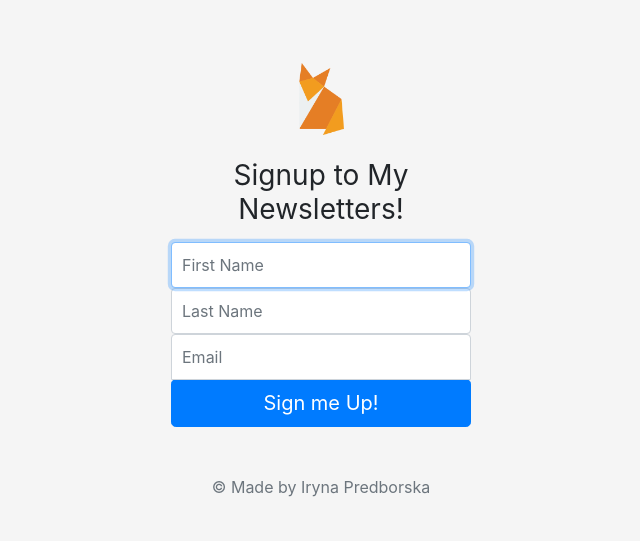
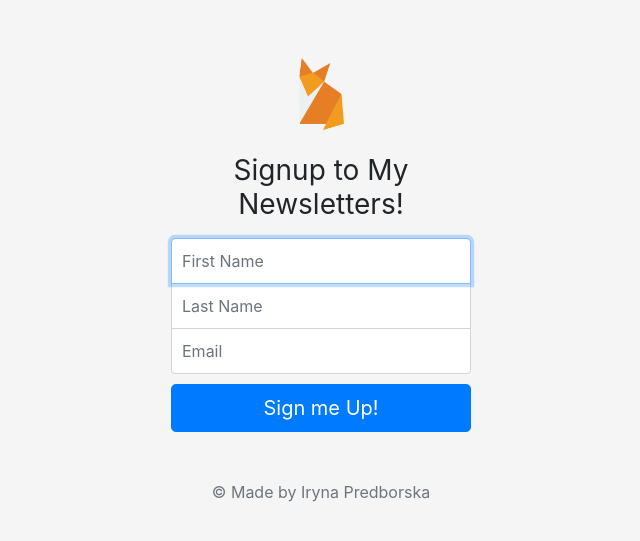
Before and after one commit to mala-biedronka/newsletter-signup, a website: page index.html in a window 1280 px wide. Shown: the part 111-652 px from the top of the page, without its empty margins (319-959 px from the left). Drawn offline with nearby package versions, Linux system fonts and the light colour scheme.

Commit message:
create an object that we need to send as a POST Request to the Mailchimp server

```diff
--- a/index.html
+++ b/index.html
@@ -41,7 +41,7 @@
         }
     </style>
     <!-- Custom styles for this template -->
-    <link href="styles.css" rel="stylesheet">
+    <link href="css/styles.css" rel="stylesheet">
 
 <!-- JS, Popper.js, and jQuery   -->
 <!--    <script src="https://code.jquery.com/jquery-3.4.1.slim.min.js" integrity="sha384-J6qa4849blE2+poT4WnyKhv5vZF5SrPo0iEjwBvKU7imGFAV0wwj1yYfoRSJoZ+n" crossorigin="anonymous"></script>-->
@@ -50,14 +50,14 @@
 
 </head>
 <body class="text-center">
-<form class="form-signin">
+<form class="form-signin" action="/" method="post">
     <img class="mb-4" src="images/fox.png" alt="" width="72" height="72">
 
     <h1 class="h3 mb-3 font-weight-normal">Signup to My Newsletters!</h1>
 
-    <input type="text" class="form-control" placeholder="First Name" required autofocus>
-    <input type="text" class="form-control" placeholder="Last Name" required>
-    <input type="email" class="form-control" placeholder="Email" required>
+    <input type="text" class="form-control top" name="firstName" placeholder="First Name" required autofocus>
+    <input type="text" class="form-control middle" name="lastName" placeholder="Last Name" required>
+    <input type="email" class="form-control bottom" name="emailAddress" placeholder="Email" required>
     <button class="btn btn-lg btn-primary btn-block" type="submit">Sign me Up!</button>
 
     <p class="mt-5 mb-3 text-muted">&copy; Made by Iryna Predborska</p>
--- a/styles.css
+++ b/public/css/styles.css
@@ -32,12 +32,16 @@ body {
 .form-signin .form-control:focus {
     z-index: 2;
 }
-.form-signin input[type="email"] {
+.top {
     margin-bottom: -1px;
     border-bottom-right-radius: 0;
     border-bottom-left-radius: 0;
 }
-.form-signin input[type="password"] {
+.middle {
+    margin-bottom: -1px;
+    border-radius: 0;
+}
+.bottom {
     margin-bottom: 10px;
     border-top-left-radius: 0;
     border-top-right-radius: 0;
```
Also changed, not shown: index.js (+36 -1 lines), public/images/fox.png (renamed from images/fox.png).
